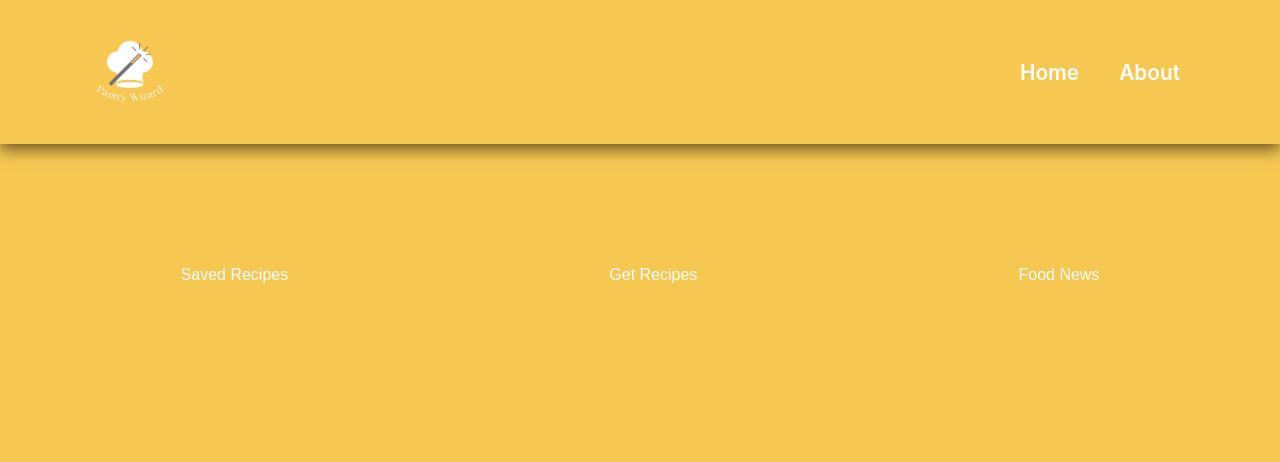
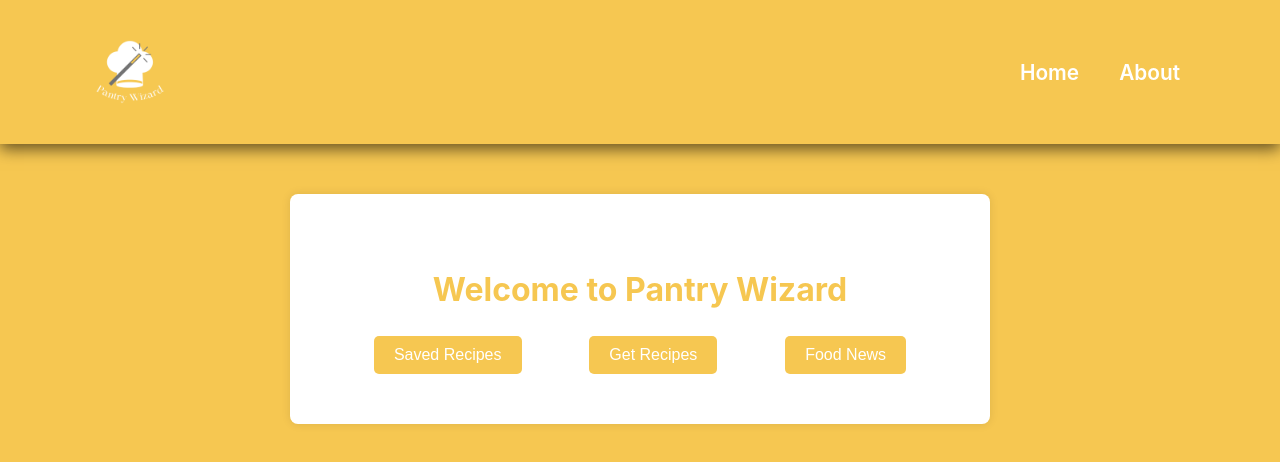
Before and after one commit to tsagaanb/411_Project_Team8, a React (Create React App) app in the folder pantryfront/: page /homepage in a window 1280 px wide. Shown: the top 462 px of the page. Built offline with nearby package versions, Linux system fonts and the light colour scheme.

Commit message:
updated homepage

```diff
--- a/pantryfront/src/components/Navbar.css
+++ b/pantryfront/src/components/Navbar.css
@@ -37,7 +37,7 @@ nav{
     content: "";
     width: 30%;
     height: 2px;
-    background: orangered;
+    background: #f0f0f0;
     position: absolute;
     bottom: -4px;
     left: 20px;
--- a/pantryfront/src/homepage.css
+++ b/pantryfront/src/homepage.css
@@ -1,7 +1,24 @@
+/* homepage.css */
+
+.hompage body {
+  font-family: 'Arial', sans-serif;
+  background-color: #f0f0f0;
+  margin: 0;
+  padding: 0;
+}
+
 .homepage {
   text-align: center;
-    padding: 20px;
+  padding: 50px;
+  background-color: #fff;
+  border-radius: 8px;
+  box-shadow: 0 0 10px rgba(0, 0, 0, 0.1);
+  max-width: 600px;
+  margin: 50px auto;
+}
 
+.homepage h1 {
+  color: #f6c751;
 }
 
 .button-container {
@@ -9,6 +26,28 @@
   justify-content: space-around;
   margin-top: 20px;
 }
-.homepage h1 {
-  color: #f6c751; /* Change the color to your desired value */
+
+.button-container button {
+  background-color: #f6c751;
+  color: #fff;
+  padding: 10px 20px;
+  border: none;
+  border-radius: 5px;
+  cursor: pointer;
+  font-size: 16px;
+  transition: background-color 0.3s ease;
 }
+
+.button-container button:hover {
+  background-color: #f0f0f0;
+}
+
+.footer {
+  background-color: #f0f0f0;
+  color: #fff;
+  text-align: center;
+  padding: 10px;
+  position: fixed;
+  bottom: 0;
+  width: 100%;
+}
```
Lines whose indentation alone changed are shown as unchanged.
